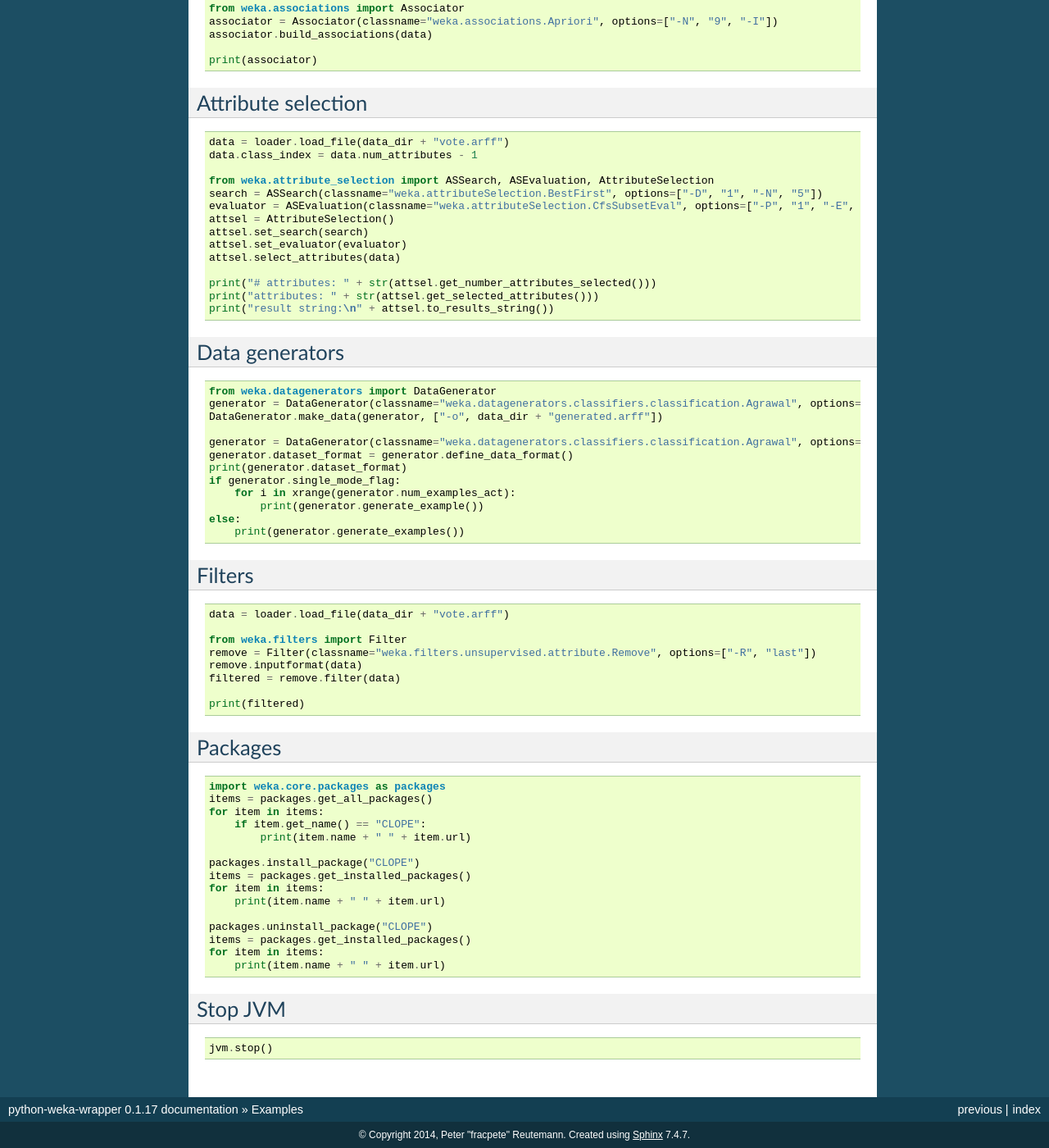
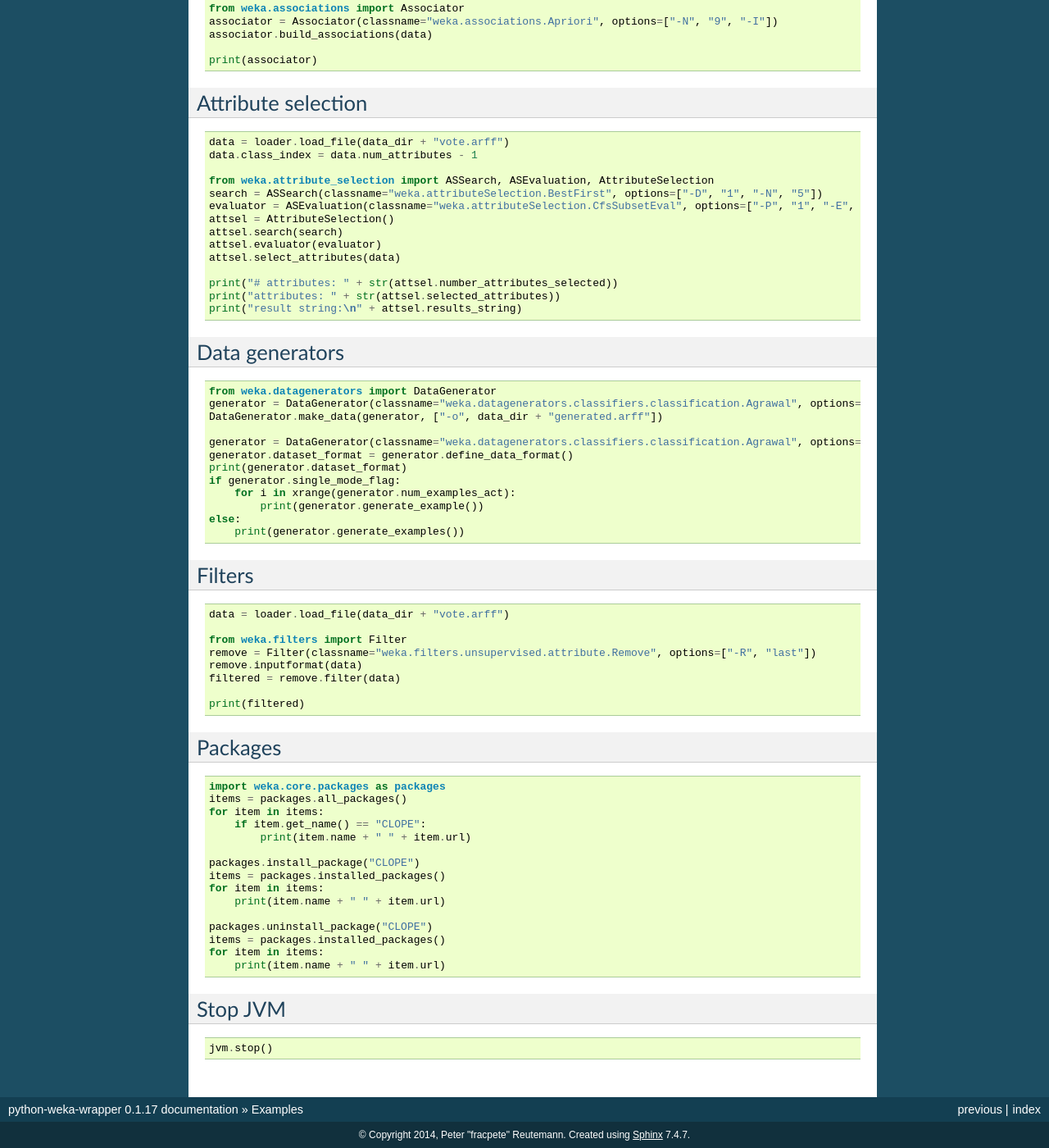
Before and after one commit to fracpete/python-weka-wrapper, a Sphinx documentation site: the page built from doc/source/examples.rst, in a window 1280 px wide and 1400 px high, scrolled down 2921 px. Shown: the whole window at 82% size. Built offline with Sphinx 7.4.7, drawn with Linux system fonts in a browser that asks for light colours.

Commit message:
extended use of properties

```diff
--- a/doc/source/examples.rst
+++ b/doc/source/examples.rst
@@ -217,13 +217,13 @@ Attribute selection
    search = ASSearch(classname="weka.attributeSelection.BestFirst", options=["-D", "1", "-N", "5"])
    evaluator = ASEvaluation(classname="weka.attributeSelection.CfsSubsetEval", options=["-P", "1", "-E", "1"])
    attsel = AttributeSelection()
-   attsel.set_search(search)
-   attsel.set_evaluator(evaluator)
+   attsel.search(search)
+   attsel.evaluator(evaluator)
    attsel.select_attributes(data)
 
-   print("# attributes: " + str(attsel.get_number_attributes_selected()))
-   print("attributes: " + str(attsel.get_selected_attributes()))
-   print("result string:\n" + attsel.to_results_string())
+   print("# attributes: " + str(attsel.number_attributes_selected))
+   print("attributes: " + str(attsel.selected_attributes))
+   print("result string:\n" + attsel.results_string)
 
 
 Data generators
@@ -266,18 +266,18 @@ Packages
 .. code-block:: python
 
    import weka.core.packages as packages
-   items = packages.get_all_packages()
+   items = packages.all_packages()
    for item in items:
        if item.get_name() == "CLOPE":
            print(item.name + " " + item.url)
 
    packages.install_package("CLOPE")
-   items = packages.get_installed_packages()
+   items = packages.installed_packages()
    for item in items:
        print(item.name + " " + item.url)
 
    packages.uninstall_package("CLOPE")
-   items = packages.get_installed_packages()
+   items = packages.installed_packages()
    for item in items:
        print(item.name + " " + item.url)
 
```
Also changed, not shown: 3 other files.
